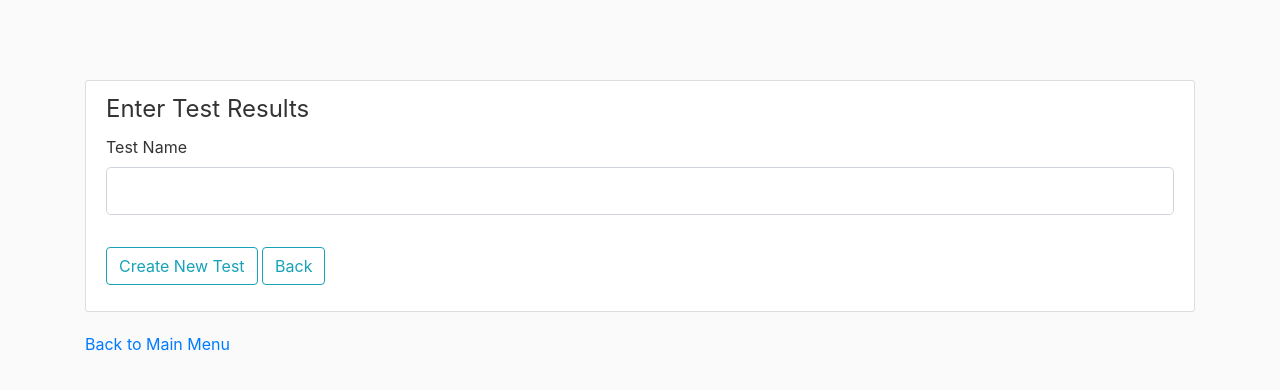
After one commit to JSellers0/python_flask_pool, a Flask app: page /pool/test/new in a window 1280 px wide. The commit adds this page. Shown: the top 390 px of the page. Run offline with Flask 2, Linux system fonts and the light colour scheme; some libraries are stand-ins or nearby versions.

Commit message:
build ability to add new test type

```diff
--- a/web/forms.py
+++ b/web/forms.py
@@ -31,14 +31,18 @@ class Chemical_Use_Form(FlaskForm):
     submit = SubmitField("Submit")
 
 class Test_Form(FlaskForm):
-    name = SelectField("Test Used", validators=[DataRequired()])
+    name = SelectField("Test Used", choices=[(None, 'Choose a Test')], validators=[DataRequired()])
     chl_free = StringField("Free Chlorine", validators=[DataRequired()])
     ph = StringField("Ph Balance", validators=[DataRequired()])
     alk = StringField("Alkalinity")
     chl_tot = StringField("Total Chlorine")
-    stab = StringField("Stabalizer")
+    stab = StringField("Stabilizer")
     hrd = StringField("Hardness")
     submit = SubmitField("Submit Test")
+
+class Test_New_Form(FlaskForm):
+    name = StringField("Test Name", validators=[DataRequired()])
+    submit = SubmitField("Create New Test")
 
 class Water_Form(FlaskForm):
     date = DateField("Purchase Date")
--- a/web/routes.py
+++ b/web/routes.py
@@ -14,6 +14,11 @@ def home():
 def test():
     form = Test_Form()
     return render_template("test.html", form=form)
+
+@pool.route("/pool/test/new")
+def test_new():
+    form = Test_New_Form()
+    return render_template("test_new.html", form=form)
 
 @pool.route("/pool/maint")
 def maint():
--- a/web/templates/test.html
+++ b/web/templates/test.html
@@ -2,6 +2,7 @@
 
 {% block body %}
 <div class="content-section">
+    <a href={{ url_for("test_new") }}>Add New Test</a>
     <form method="POST" action="">
         {{ form.hidden_tag()}}
         <fieldset class="form-group">
--- /dev/null
+++ b/web/templates/test_new.html
@@ -0,0 +1,32 @@
+{% extends "_template.html" %}
+
+{% block body %}
+<div class="content-section">
+    <form method="POST" action="">
+        {{ form.hidden_tag()}}
+        <fieldset class="form-group">
+            <legend>Enter Test Results</legend>
+            <div class="form-group">
+                {{ form.name.label(class="form-control-label") }}
+                {% if form.name.errors %}
+                    {{ form.name(class="form-control form-control-lg is-invalid") }}
+                    <div class="invalid-feedback">
+                        {% for error in form.name.errors %}
+                            <span>{{ error }}</span>
+                        {% endfor %}
+                    </div>
+                {% else %}
+                    {{ form.name(class="form-control form-control-lg") }}
+                {% endif %}
+            </div>
+        </fieldset>
+        <div class="form-group">
+            {{ form.submit(class="btn btn-outline-info") }}
+            <a class="btn btn-outline-info" href={{ url_for("test") }}>Back</a>
+        </div>
+    </form>
+</div>
+<p>
+    <a href={{ url_for("home") }}>Back to Main Menu</a>
+</p>
+{% endblock body %}
```
